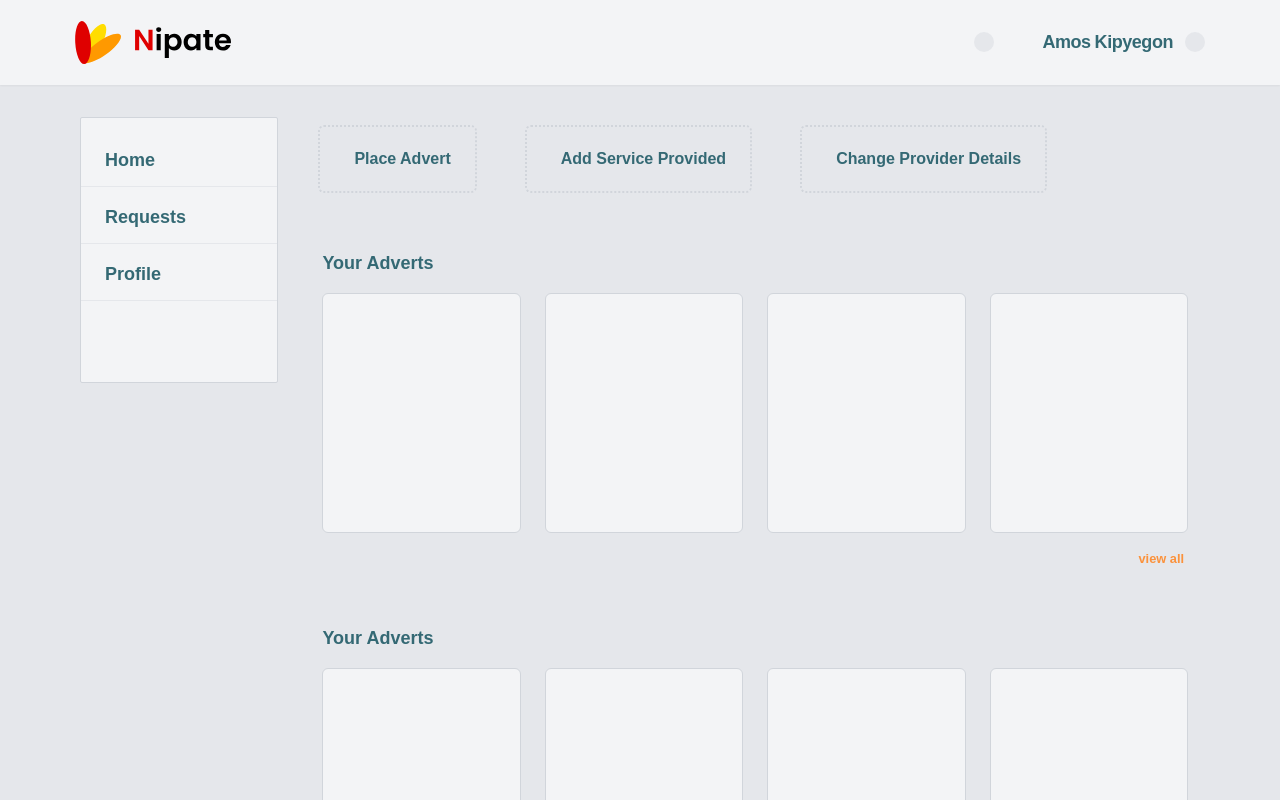
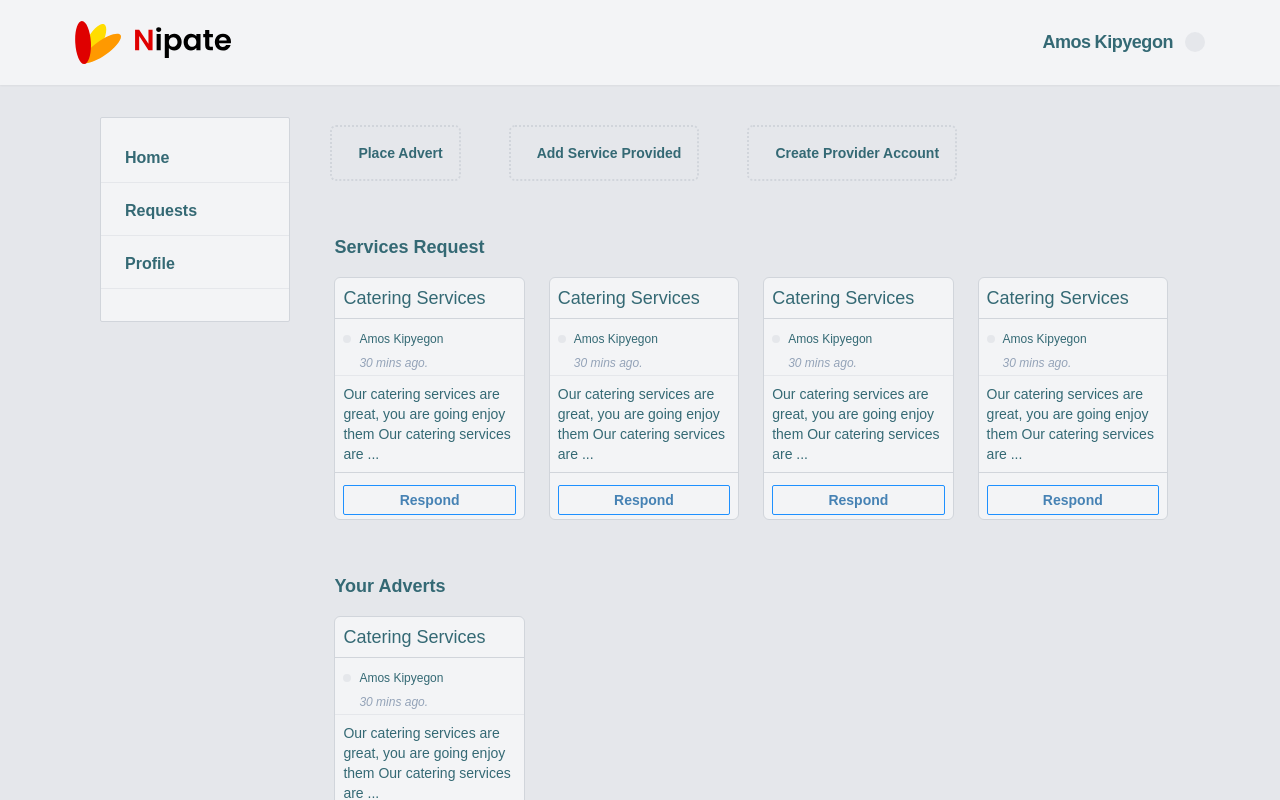
Before and after one commit to Amos-Ditto/NipateWebapp, a Vue app: page /account/me in a window 1280 px wide. Shown: the top 800 px of the page. Built offline with nearby package versions, Linux system fonts and the light colour scheme.

Commit message:
chore: Update User Account view

```diff
--- /dev/null
+++ b/src/components/Cards/ServicesCard.vue
@@ -0,0 +1,31 @@
+<template>
+    <div class="ad-card min-h-[15rem] bg-gray-100 rounded-md border border-gray-300 flex flex-col gap-y-1">
+        <div class="card-title py-1.5 border-b border-gray-300 flex items-center px-2 w-full">
+            <h3 class="text-lg">Catering Services</h3>
+        </div>
+        <div class="card-body py-1 flex flex-col w-full">
+            <div class="flex flex-col w-full border-b border-gray-200 py-1">
+                <div class="user-name w-full flex flex-row items-center gap-x-2 px-2">
+                    <div class="user-icon p-1 bg-gray-200 rounded-full">
+                        <div class="i-mdi-account-outline text-lg text-slate-400"></div>
+                    </div>
+                    <p class="text-xs">Amos Kipyegon</p>
+                </div>
+                <div class="duration w-full flex flex-row items-center gap-x-2 px-2 pt-2 text-slate-400">
+                    <div class="time-icon p-1">
+                        <div class="i-mdi-clock-outline text-sm"></div>
+                    </div>
+                    <p class="text-xs italic">30 mins ago.</p>
+                </div>
+            </div>
+            <div class="px-2 py-2 border-b border-gray-300">
+                <p class="text-sm">Our catering services are great, you are going enjoy them Our catering services are ...</p>
+            </div>
+        </div>
+        <div class="card-footer flex flex-col px-2 py-1">
+            <button class="text-sm border border-dodgerblue py-1 px-2 rounded-sm text-steelblue font-bold
+                hover:bg-steelblue transition-colors duration-300 hover:text-slate-100"
+            >Respond</button>
+        </div>
+    </div>
+</template>
--- a/src/components/Layouts/AccountTopBar.vue
+++ b/src/components/Layouts/AccountTopBar.vue
@@ -5,9 +5,9 @@
             <img src="../../assets/Logo/Nipate.svg" alt="" class="w-[4.4rem] sm:w-[6rem] h-[2.3rem] sm:h-[2.8rem]">
         </router-link>
         <div class="right-nav flex flex-row items-center gap-x-6 sm:gap-x-12 transition-pad duration-300">
-            <div class="notification p-2 sm:p-2.5 bg-gray-200 rounded-full cursor-pointer hover:bg-gray-300 transition-colors duration-300">
+            <!-- <div class="notification p-2 sm:p-2.5 bg-gray-200 rounded-full cursor-pointer hover:bg-gray-300 transition-colors duration-300">
                 <div class="i-mdi-bell text-lg sm:text-xl text-[#346974]"></div>
-            </div>
+            </div> -->
             <div class="account flex flex-row items-center gap-x-1 cursor-pointer">
                 <small class="text-lg text-[#346974] font-bold tracking-tight">Amos</small>
                 <small class="hidden sm:block text-sm sm:text-lg text-[#346974] font-bold tracking-tight">Kipyegon</small>
--- a/src/components/Layouts/ProviderAccountNav.vue
+++ b/src/components/Layouts/ProviderAccountNav.vue
@@ -9,22 +9,26 @@
             <span>Add Service Provided</span>
         </router-link>
         <router-link :to="{ name: 'User' }">
+            <div class="i-mdi-plus text-2xl"></div>
+            <span>Create Provider Account</span>
+        </router-link>
+        <!-- <router-link :to="{ name: 'User' }">
             <div class="i-mdi-cog text-2xl"></div>
             <span>Change Provider Details</span>
-        </router-link>
+        </router-link> -->
     </div>
 </template>
 
 <style scoped>
 
 .top-bar-nav a {
-    @apply py-5 px-6 border-dotted border-[2px] border-gray-300 rounded-md
+    @apply py-4 px-4 border-dotted border-[2px] border-gray-300 rounded-md
         flex flex-row gap-x-2.5 items-center text-[#346974] hover:shadow
         hover:text-steelblue transition-all duration-300;
 }
 
 .top-bar-nav a span {
-    @apply text-base font-bold;
+    @apply text-sm font-bold;
 }
 
 </style>
--- a/src/views/Accounts/UserAccount.vue
+++ b/src/views/Accounts/UserAccount.vue
@@ -1,56 +1,57 @@
 <script setup lang="ts">
 import ProviderAccountNav from '../../components/Layouts/ProviderAccountNav.vue';
+import ServicesCard from '../../components/Cards/ServicesCard.vue';
 
 
 </script>
 <template>
-    <section class="w-full py-8 px-[8px] lg:px-[80px] transition-pad duration-300">
-        <div class="main-section w-full grid grid-cols-5 grid-rows-3 gap-x-8">
-            <nav class="side-bar col-span-1 py-4 bg-gray-100 flex flex-col rounded-sm border border-gray-300">
+    <section class="w-full py-8 px-[8px] sm:px-[10px] md:px-[20px] lg:px-[40px] xl:px-[100px] transition-pad duration-300">
+        <div class="main-section w-full grid grid-cols-5 grid-flow-row gap-x-8">
+            <nav class="side-bar col-span-1 row-span-2 pt-4 pb-8 bg-gray-100 flex flex-col rounded-sm border border-gray-300">
                 <ul class="w-full flex flex-col gap-y-1">
                     <li>
                         <router-link :to="{ name: 'User' }">
                             <div class="i-mdi-home-outline text-2xl text-[#346974]"></div>
-                            <span class="text-lg font-bold text-[#346974]">Home</span>
+                            <span>Home</span>
                         </router-link>
                     </li>
                     <li>
                         <router-link :to="{ name: 'User' }">
                             <div class="i-mdi-text-box text-2xl text-[#346974]"></div>
-                            <span class="text-lg font-bold text-[#346974]">Requests</span>
+                            <span>Requests</span>
                         </router-link>
                     </li>
                     <li>
                         <router-link :to="{ name: 'User' }">
                             <div class="i-mdi-account-outline text-2xl text-[#346974]"></div>
-                            <span class="text-lg font-bold text-[#346974]">Profile</span>
+                            <span>Profile</span>
                         </router-link>
                     </li>
                 </ul>
             </nav>
-            <div class="body-section col-span-4 row-span-3 py-2 flex flex-col gap-y-4">
+            <div class="body-section col-span-4 row-span-3 py-2 flex flex-col gap-y-3">
                 <!-- Body NavBar -->
                 <ProviderAccountNav />
                 <div class="w-full flex flex-col gap-y-4 pt-10 px-3">
-                    <h3 class="text-lg capitalize font-bold">your adverts</h3>
+                    <h3 class="text-lg capitalize font-bold">Services request</h3>
                     <div class="a-container grid grid-cols-4 gap-x-6">
-                        <div class="ad-card"></div>
-                        <div class="ad-card"></div>
-                        <div class="ad-card"></div>
-                        <div class="ad-card"></div>
+                        <ServicesCard />
+                        <ServicesCard />
+                        <ServicesCard />
+                        <ServicesCard />
                     </div>
-                    <div class="list-all w-full flex items-center justify-end px-1">
-                        <small class="text-orange-400 hover:text-orange-500 font-bold transition-colors cursor-pointer">view all</small>
-                    </div>
+                    <!-- <div class="list-all w-full flex items-center justify-end px-1">
+                        <small class="text-base text-green-500 hover:text-orange-500 font-bold italic transition-colors cursor-pointer underline">view all</small>
+                    </div> -->
                 </div>
                 <div class="w-full flex flex-col gap-y-4 pt-10 px-3">
                     <h3 class="text-lg capitalize font-bold">your adverts</h3>
                     <div class="a-container grid grid-cols-4 gap-x-6">
-                        <div class="ad-card"></div>
-                        <div class="ad-card"></div>
-                        <div class="ad-card"></div>
-                        <div class="ad-card"></div>
+                        <ServicesCard />
                     </div>
+                    <!-- <div class="list-all w-full flex items-center justify-end px-1">
+                        <small class="text-base text-green-500 hover:text-orange-500 font-bold italic transition-colors cursor-pointer underline">view all</small>
+                    </div> -->
                 </div>
             </div>
         </div>
@@ -66,7 +67,8 @@ nav ul li a {
     @apply flex flex-row items-center gap-x-3 py-3 px-3 hover:bg-gray-200 w-full h-full transition-colors;
 }
 
-.a-container .ad-card {
-    @apply min-h-[15rem] bg-gray-100 rounded-md border border-gray-300;
+nav ul li a span {
+    @apply text-base font-bold text-[#346974];
 }
+
 </style>
```
